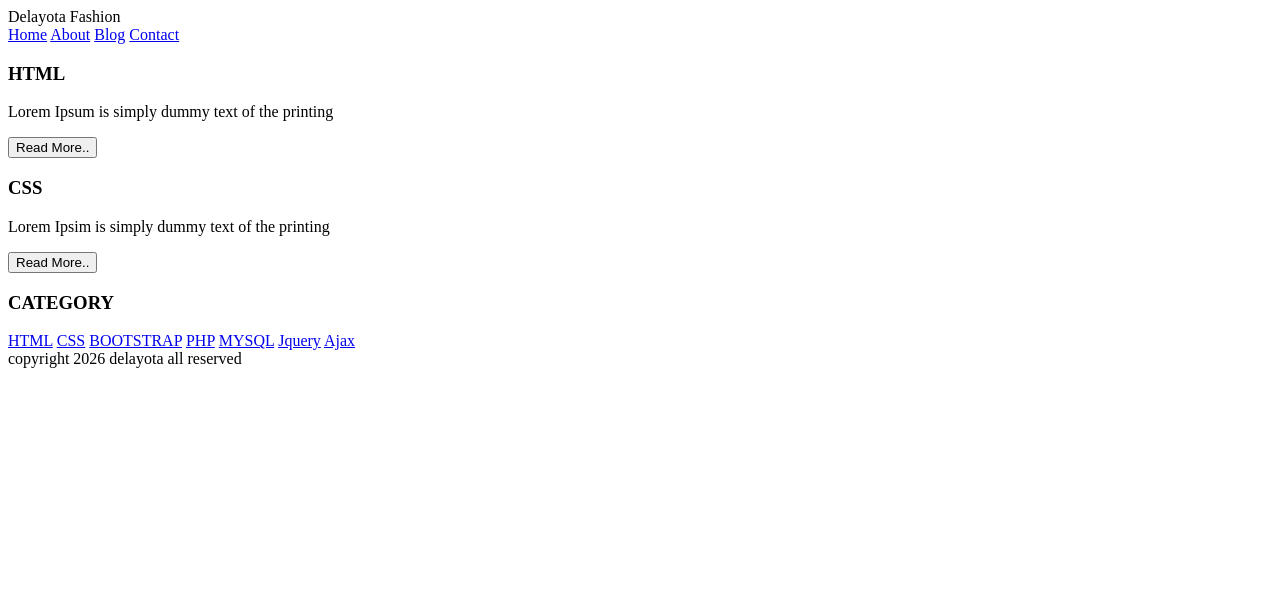
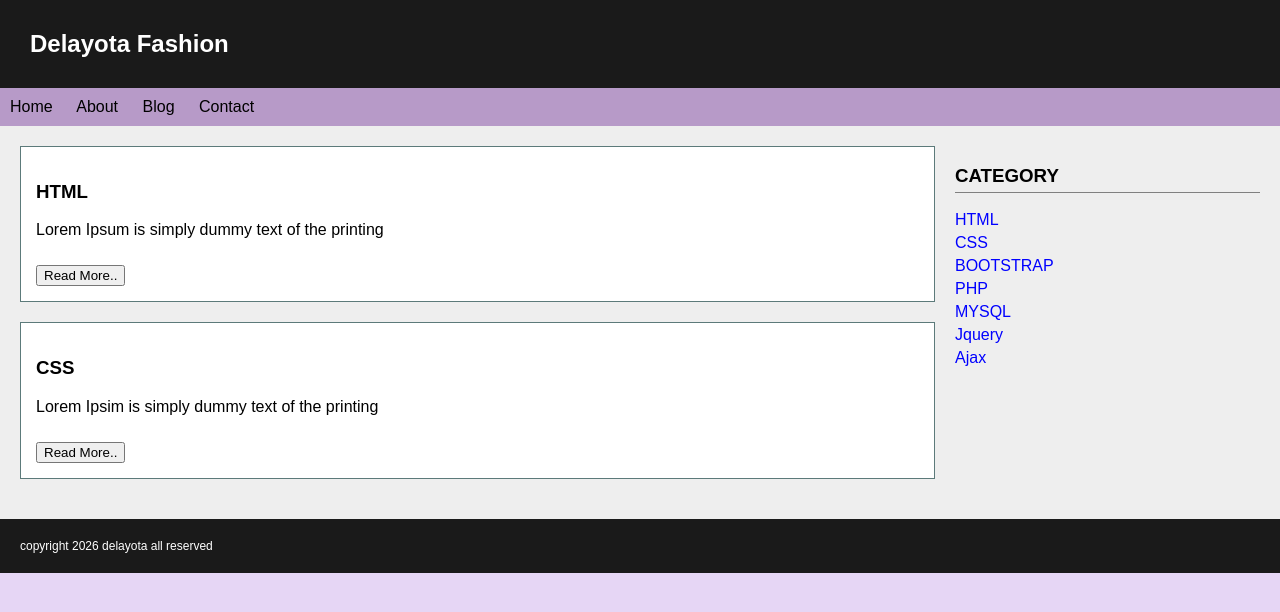
Before and after one commit to namiramaia/webku, a plain HTML site: page index.html in a window 1280 px wide. Drawn offline with Linux system fonts and the light colour scheme.

Commit message:
Update index.html

```diff
--- a/index.html
+++ b/index.html
@@ -3,6 +3,78 @@
 <head>
 <title>Delayota Fashion</title>
 <link rel="stylesheet">
+<style>
+  body {
+    margin: 0;
+    font-family: Arial, sans-serif;
+    background-color: #e6d6f5;
+  }
+
+  .header {
+    background-color: #1a1a1a;
+    padding: 30px;
+    font-size: 24px;
+    font-weight: bold;
+    color: white;
+  }
+
+  .navbar {
+    background-color: #b79ac8;
+    padding: 10px;
+  }
+
+  .navbar a {
+    margin-right: 20px;
+    text-decoration: none;
+    color: black;
+  }
+
+  .container {
+    display: flex;
+    padding: 20px;
+    background-color: #eee;
+  }
+
+  .content {
+    flex: 3;
+    margin-right: 20px;
+  }
+
+  .box {
+    border: 1px solid #5c7a7a;
+    padding: 15px;
+    margin-bottom: 20px;
+    background-color: #ffffff;
+  }
+
+  .box button {
+    margin-top: 10px;
+  }
+
+  .sidebar {
+    flex: 1;
+  }
+
+  .sidebar h3 {
+    border-bottom: 1px solid gray;
+    padding-bottom: 5px;
+  }
+
+  .sidebar a {
+    display: block;
+    margin: 5px 0;
+    color: blue;
+    text-decoration: none;
+  }
+
+  .footer {
+    padding: 20px;
+    font-size: 12px;
+    background-color: #1a1a1a;
+    color: white;
+  }
+
+</style>
 </head>
 
 <body>
```
